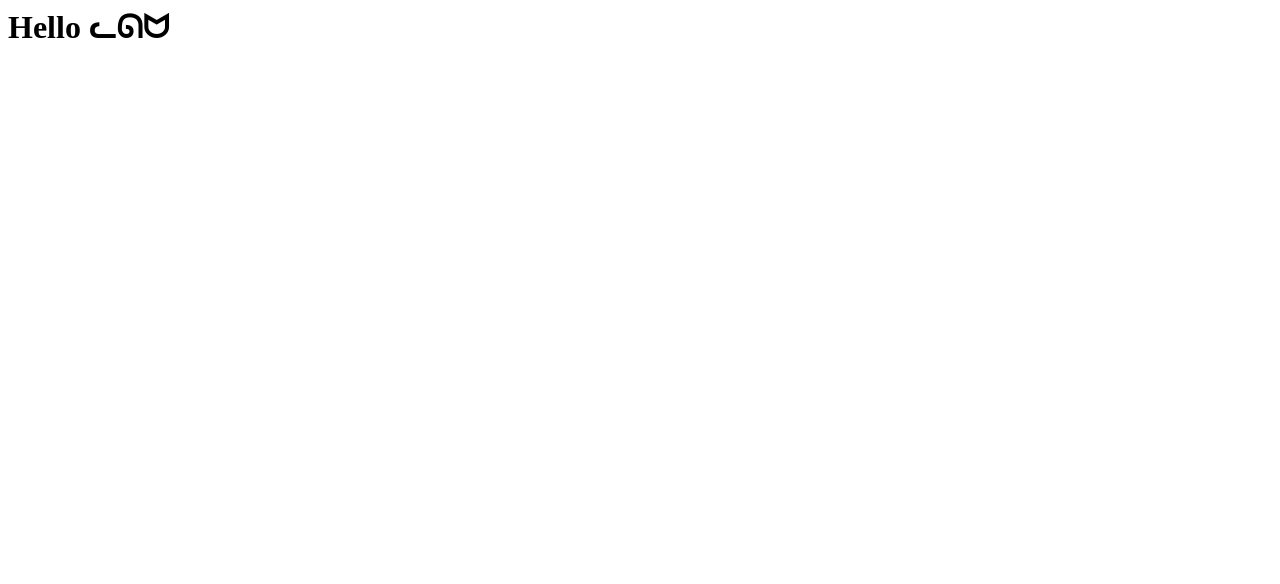
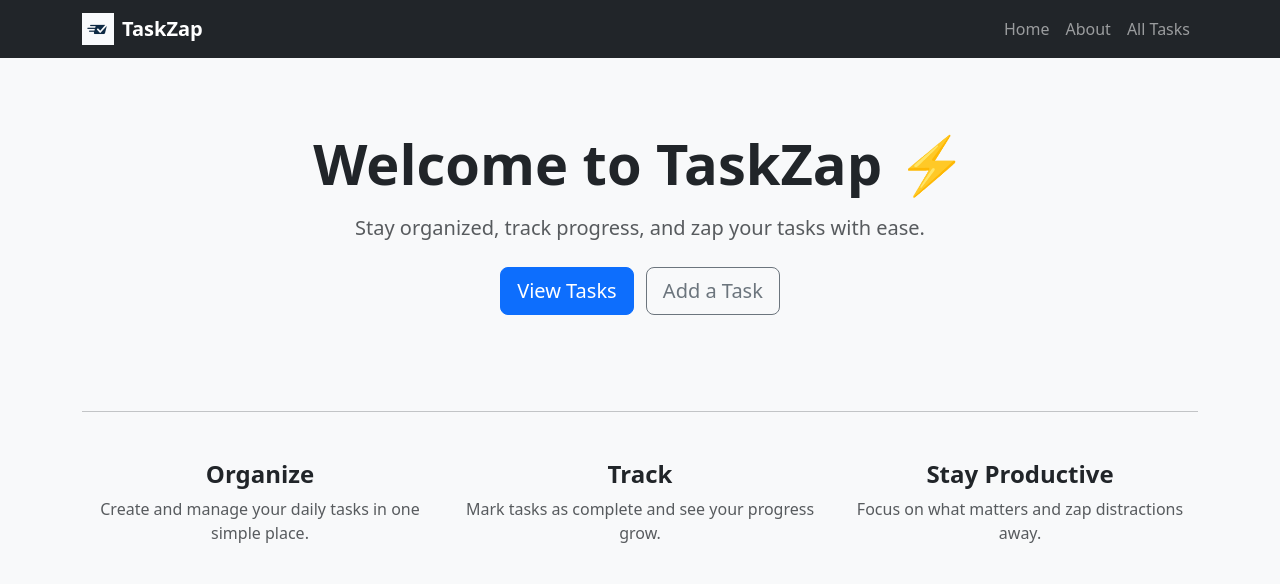
Before and after one commit to Zebyrod/todo-django-crud-app, a Django app: page / in a window 1280 px wide. Before the commit the part shown is almost empty. Shown: the top 584 px of the page. Run offline with Django 5.2, Linux system fonts and the light colour scheme.

Commit message:
Finished working on some design/planning and completed home page

```diff
--- a/main_app/templates/base.html
+++ b/main_app/templates/base.html
@@ -1,3 +1,4 @@
+{% load static %}
 <!DOCTYPE html>
 <html lang="en">
 	<head>
@@ -13,15 +14,14 @@
 
 		<title>TaskZap</title>
 
-		{% block head %} {% endblock %}
+		{% block head %}{% endblock %}
 	</head>
 
-	{% load static %}
 	<body class="bg-light">
 		<!-- NAVBAR -->
 		<nav class="navbar navbar-expand-lg navbar-dark bg-dark">
 			<div class="container">
-				<a class="navbar-brand d-flex align-items-center" href="/">
+				<a class="navbar-brand d-flex align-items-center" href="{% url 'home' %}">
 					<img
 						src="{% static 'images/taskzap-logo.png' %}"
 						alt="TaskZap Logo"
@@ -31,21 +31,26 @@
 					<span class="fw-bold">TaskZap</span>
 				</a>
 
-				<div>
-					<ul class="navbar-nav ms-auto">
-						<li class="nav-item">
-							<a class="nav-link" href="/about">About</a>
-                            <a class="nav-link" href="/tasks">All Tasks</a>
-						</li>
-					</ul>
-				</div>
+				<ul class="navbar-nav ms-auto">
+					<li class="nav-item">
+						<a class="nav-link" href="{% url 'home' %}">Home</a>
+					</li>
+					<li class="nav-item">
+						<a class="nav-link" href="{% url 'about' %}">About</a>
+					</li>
+					<li class="nav-item">
+						<a class="nav-link" href="{% url 'task-index' %}">All Tasks</a>
+					</li>
+				</ul>
 			</div>
 		</nav>
 
 		<!-- MAIN CONTENT CONTAINER -->
-		<main class="container py-4">{% block content %} {% endblock %}</main>
+		<main class="container py-4">
+			{% block content %}{% endblock %}
+		</main>
 
-		<!-- Bootstrap JS (Optional but recommended) -->
+		<!-- Bootstrap JS -->
 		<script src="https://cdn.jsdelivr.net/npm/bootstrap@5.3.3/dist/js/bootstrap.bundle.min.js"></script>
 	</body>
 </html>
--- /dev/null
+++ b/main_app/templates/home.html
@@ -0,0 +1,47 @@
+{% extends 'base.html' %}
+{% load static %}
+
+{% block content %}
+
+<!-- Introduction Section -->
+<section class="text-center py-5">
+  <h1 class="display-4 fw-bold mb-3">Welcome to TaskZap ⚡</h1>
+  <p class="lead text-muted mb-4">
+    Stay organized, track progress, and zap your tasks with ease.
+  </p>
+
+  <a href="/tasks" class="btn btn-primary btn-lg me-2">
+    View Tasks
+  </a>
+  <a href="/tasks/create" class="btn btn-outline-secondary btn-lg">
+    Add a Task
+  </a>
+</section>
+
+<hr class="my-5">
+
+<!-- Features of the App -->
+<section class="row text-center">
+  <div class="col-md-4 mb-4">
+    <h4 class="fw-bold"> Organize</h4>
+    <p class="text-muted">
+      Create and manage your daily tasks in one simple place.
+    </p>
+  </div>
+
+  <div class="col-md-4 mb-4">
+    <h4 class="fw-bold"> Track</h4>
+    <p class="text-muted">
+      Mark tasks as complete and see your progress grow.
+    </p>
+  </div>
+
+  <div class="col-md-4 mb-4">
+    <h4 class="fw-bold"> Stay Productive</h4>
+    <p class="text-muted">
+      Focus on what matters and zap distractions away.
+    </p>
+  </div>
+</section>
+
+{% endblock %}
--- a/main_app/views.py
+++ b/main_app/views.py
@@ -8,9 +8,14 @@ from django.http import HttpResponse
 # Create your views here.
 
 # Define the home view function
+# def home(request):
+#  I start off with this to ensure my route is working later I remove this and create the actual home route.
+#     # Send a simple HTML response
+#     return HttpResponse('<h1>Hello ᓚᘏᗢ</h1>')
+
 def home(request):
-    # Send a simple HTML response
-    return HttpResponse('<h1>Hello ᓚᘏᗢ</h1>')
+    # Render the Home Page
+    return render(request, 'home.html')
 
 def about(request):
     # When navigating to /about return the about.html template
--- a/todoapp/urls.py
+++ b/todoapp/urls.py
@@ -22,5 +22,5 @@ from django.urls import path, include
 
 urlpatterns = [
     path('admin/', admin.site.urls),
-     path('', include('main_app.urls')), # Mounts main_app's routes at the root URL
+    path('', include('main_app.urls')), # Mounts main_app's routes at the root URL
 ]
```
